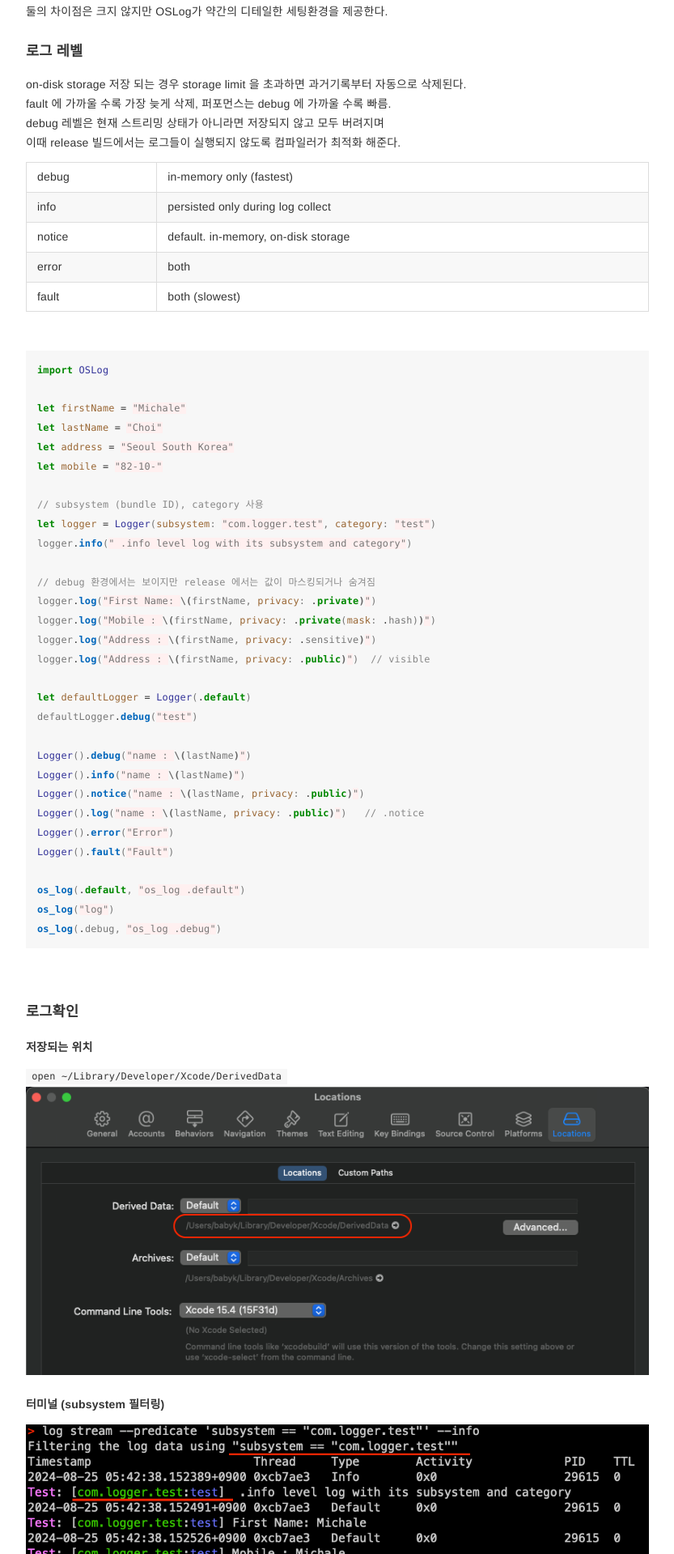
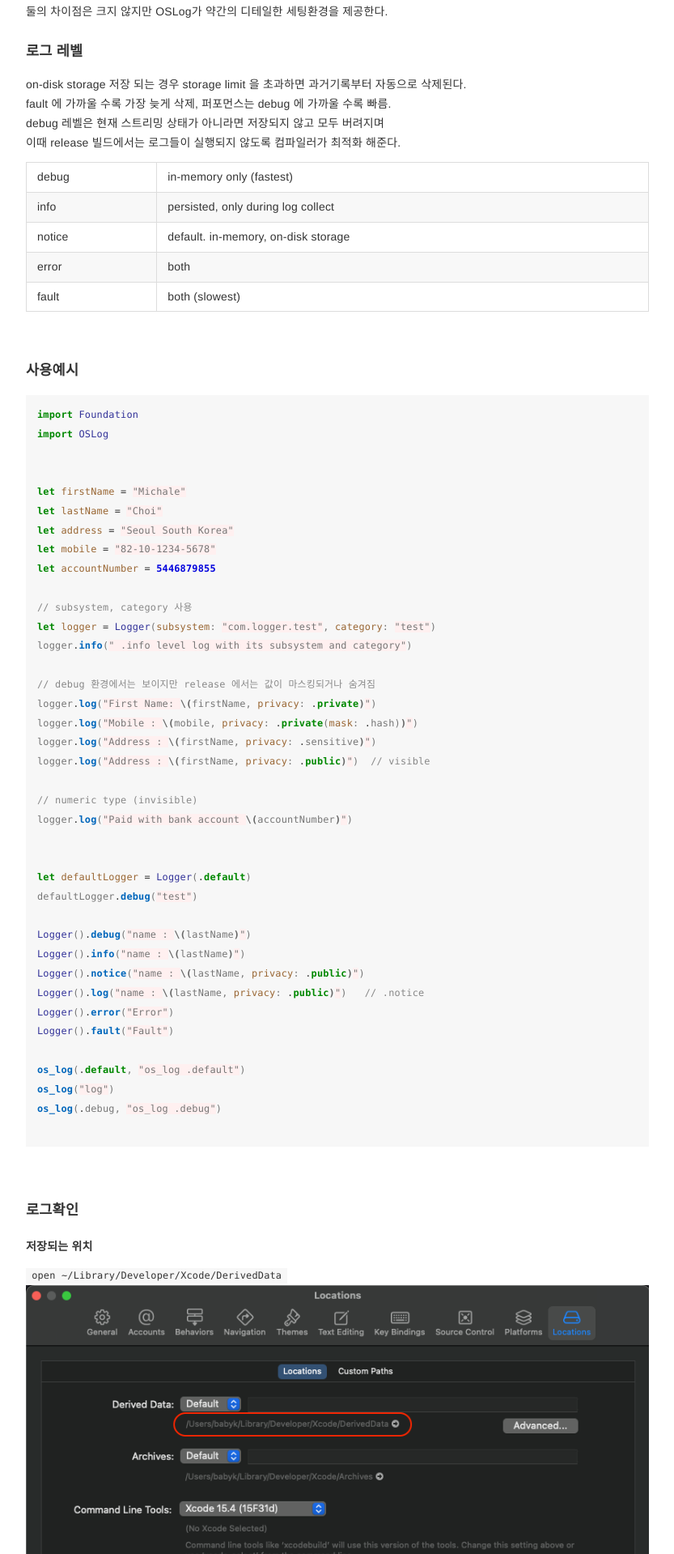
Before and after one commit to nicemiro/nicemiro.github.io, a Jekyll site: the page built from _posts/ios/2024-08-23-OSLog.md, in a window 1280 px wide. Shown: the part 582-2501 px from the top of the page at 81% size, without its empty margins (223-1056 px from the left). Built offline with Jekyll 4.4.1, drawn with Linux system fonts in a browser that asks for light colours; some of the changed text lies outside the part shown.

Commit message:
2024-08-23-OSLog.md updated

````diff
--- a/_posts/ios/2024-08-23-OSLog.md
+++ b/_posts/ios/2024-08-23-OSLog.md
@@ -40,7 +40,7 @@
     </tr>
     <tr>
         <td>info</td>
-        <td>persisted only during log collect</td>
+        <td>persisted, only during log collect</td>
     </tr>
     <tr>
         <td>notice</td>
@@ -57,23 +57,31 @@
 </table>
 <br>
 
+#### 사용예시
 ```swift
+import Foundation
 import OSLog
+
 
 let firstName = "Michale"
 let lastName = "Choi"
 let address = "Seoul South Korea"
-let mobile = "82-10-"
+let mobile = "82-10-1234-5678"
+let accountNumber = 5446879855
 
-// subsystem (bundle ID), category 사용
+// subsystem, category 사용
 let logger = Logger(subsystem: "com.logger.test", category: "test")
 logger.info(" .info level log with its subsystem and category")
 
 // debug 환경에서는 보이지만 release 에서는 값이 마스킹되거나 숨겨짐
 logger.log("First Name: \(firstName, privacy: .private)")
-logger.log("Mobile : \(firstName, privacy: .private(mask: .hash))")
+logger.log("Mobile : \(mobile, privacy: .private(mask: .hash))")
 logger.log("Address : \(firstName, privacy: .sensitive)")
 logger.log("Address : \(firstName, privacy: .public)")  // visible
+
+// numeric type (invisible)
+logger.log("Paid with bank account \(accountNumber)")
+
 
 let defaultLogger = Logger(.default)
 defaultLogger.debug("test")
@@ -88,6 +96,7 @@
 os_log(.default, "os_log .default")
 os_log("log")
 os_log(.debug, "os_log .debug")
+
 ```
 <br>
 
@@ -96,19 +105,23 @@
 `open ~/Library/Developer/Xcode/DerivedData`
 <img src="/img/ios/2024-08-23-OSLog_6.png" style="width:100%">
 <br>
+<br>
 
 ##### 터미널 (subsystem 필터링)
+`log stream --predicate 'subsystem == "com.logger.test"' -- info`
+
 <img src="/img/ios/2024-08-23-OSLog_1.png" style="width:100%">
 <br>
 
 ##### Console (process 필터링)
 <img src="/img/ios/2024-08-23-OSLog_0.png" style="width:100%">
 <br>
+<br>
 
 ##### Xcode debug area
 <img src="/img/ios/2024-08-23-OSLog_2.png" style="width:100%">
 <br>
-
+<br>
 
 #### 터미널을 사용한 iPhone의 로깅과 파일저장
 현재 연결되어 있는 device상의 스트리밍 로그를 --start <날짜>부터 --output <파일명> 저장
@@ -119,6 +132,7 @@
 * `device-name="Maxs iPhone"` 를 사용하면 연결된 디바이스를 특정할 수 있음
 * `--ouput` 파라미터를 제외하면 'system_logs.logarchive' 파일로 저장됨
 <br>
+<br>
 
 <img src="/img/ios/2024-08-23-OSLog_3.png" style="width:100%">
 <br>
@@ -126,8 +140,18 @@
 <br>
 <img src="/img/ios/2024-08-23-OSLog_5.png" style="width:100%">
 
-<!-- #TODO Logger 사용시 Xcode 에서 릴리 빌드 제외하는 방법 -->
 <br>
+
+#### Preprocess를 사용한 방법
+
+* TARGETS >Build Settings >Swift Compiler >Custom Flags >Active Compilation Conditions
+
+기본적으로 Debug 모드에 세팅되어있는 'DEBUG' 플래그와 여기에 'test_0'를 추가하는 예시
+
+<img src="/img/ios/2024-08-23-OSLog_7.png" style="width:100%">
+<img src="/img/ios/2024-08-23-OSLog_8.png" style="width:100%">
+
+
 
 #### Reference
 <a href="https://developer.apple.com/videos/play/wwdc2020/10168/" target="_blank">https://developer.apple.com/videos/play/wwdc2020/10168/</a>
````
Also changed, not shown: img/ios/2024-08-23-OSLog_0.png, img/ios/2024-08-23-OSLog_1.png, img/ios/2024-08-23-OSLog_2.png, img/ios/2024-08-23-OSLog_7.png (added), img/ios/2024-08-23-OSLog_8.png (added).
